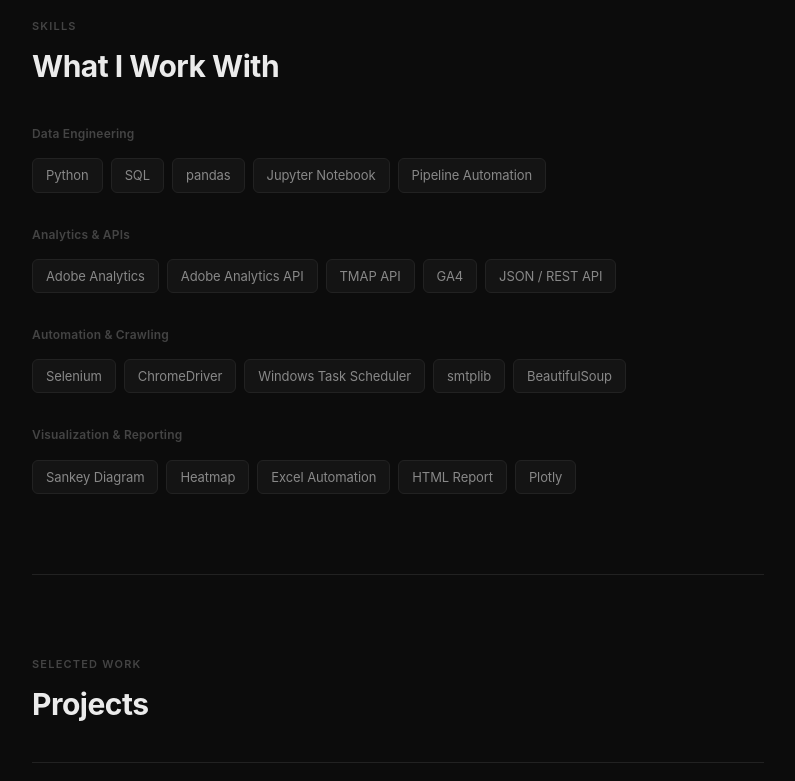
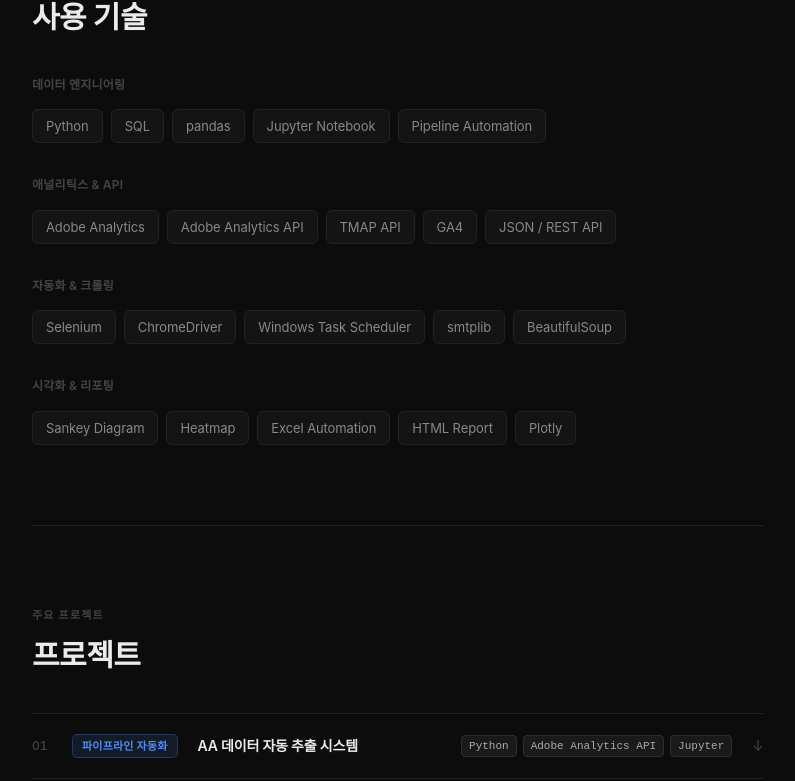
Before and after one commit to jjonghyunn/PTFLO, a Next.js app: page / in a window 1280 px wide. Shown: the part 1336-2117 px from the top of the page, without its empty margins (242-1037 px from the left). Built offline with nearby package versions, Linux system fonts and the light colour scheme; a web font is replaced by a local one.

Commit message:
Fix tag visibility, set default lang to Korean

```diff
--- a/app/page.tsx
+++ b/app/page.tsx
@@ -14,7 +14,7 @@
 ];
 
 export default function Home() {
-  const [lang, setLang] = useState<"en" | "ko">("en");
+  const [lang, setLang] = useState<"en" | "ko">("ko");
 
   return (
     <>
--- a/components/Projects.tsx
+++ b/components/Projects.tsx
@@ -70,8 +70,8 @@
                   <div className="project-row-tags" style={{ display: "flex", gap: "6px", flexShrink: 0 }}>
                     {p.tags.slice(0, 3).map(tag => (
                       <span key={tag} style={{
-                        fontSize: "11px", color: "var(--dim)",
-                        background: "var(--surface2)", border: "1px solid var(--border)",
+                        fontSize: "11px", color: "#aaaaaa",
+                        background: "var(--surface2)", border: "1px solid #2e2e2e",
                         borderRadius: "4px", padding: "1px 7px",
                         fontFamily: "monospace",
                       }}>
```
